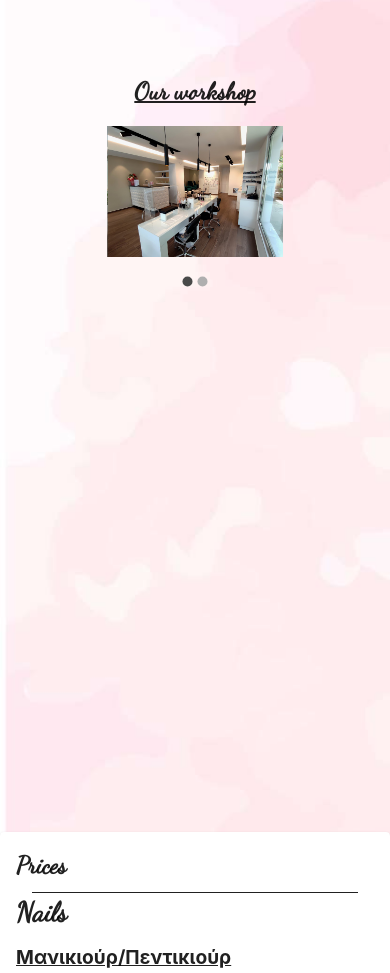
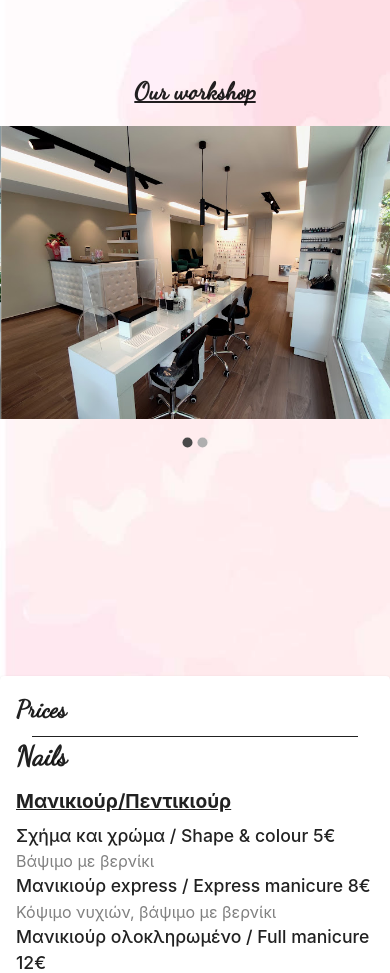
Before and after one commit to AMiliotis/nails, a React (Create React App) app: page / in a window 390 px wide. Shown: the part 1980-2953 px from the top of the page. Built offline with nearby package versions, Linux system fonts and the light colour scheme; grey boxes are pictures that could not be loaded.

Commit message:
Fixed phone scalling for images

```diff
--- a/src/components/bodyComponents/shoppics.jsx
+++ b/src/components/bodyComponents/shoppics.jsx
@@ -23,10 +23,9 @@ export default function Shoppics() {
         justifyContent="center"
         alignItems="center"
         marginTop={7}
-        marginBottom={7}
       >
         <Carousel
-          sx={{ width: "45%", height: 650 }}
+          sx={{ width: 650, height: 550 }}
           indicators="true"
           interval="3000"
           animation="slide"
```
